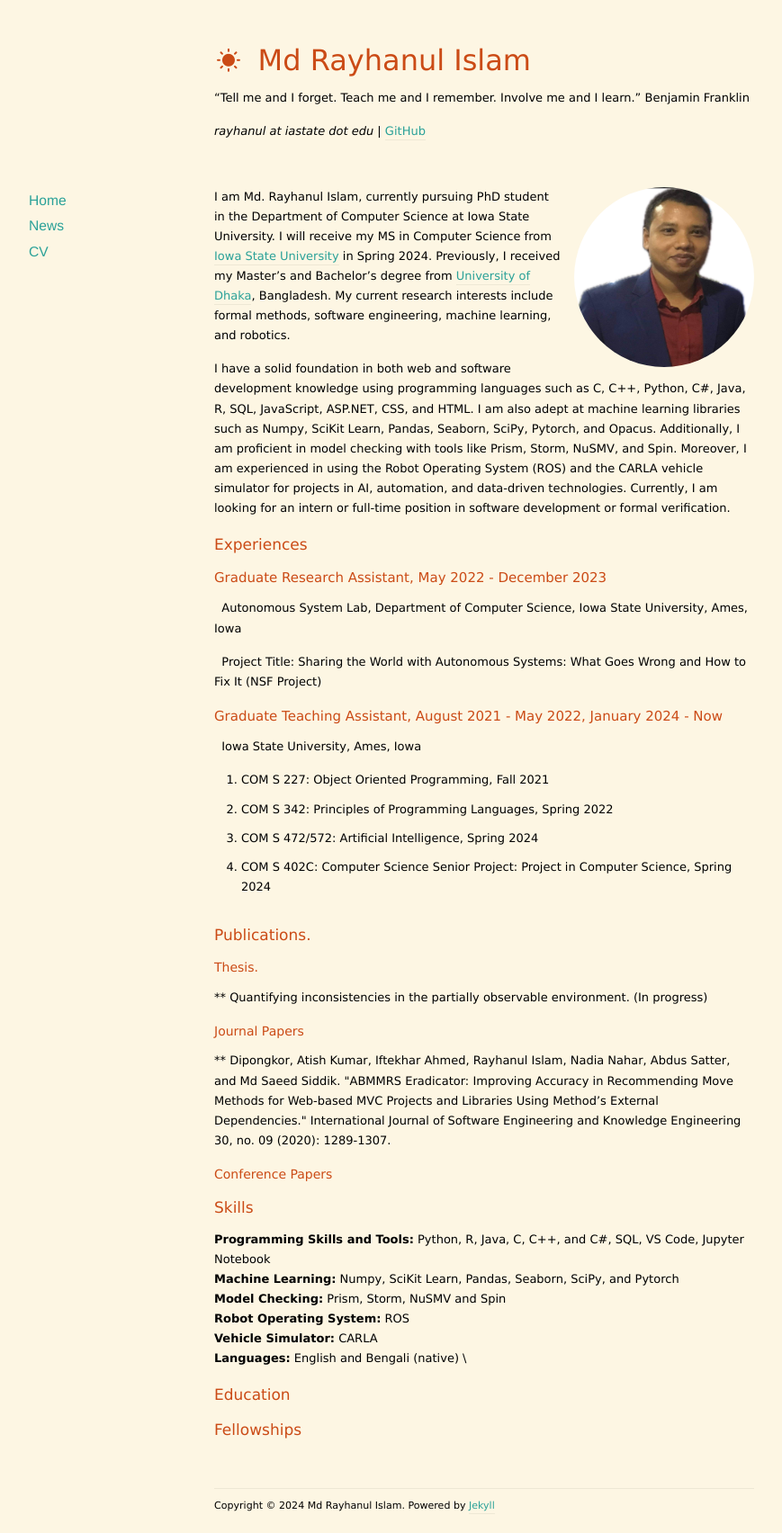
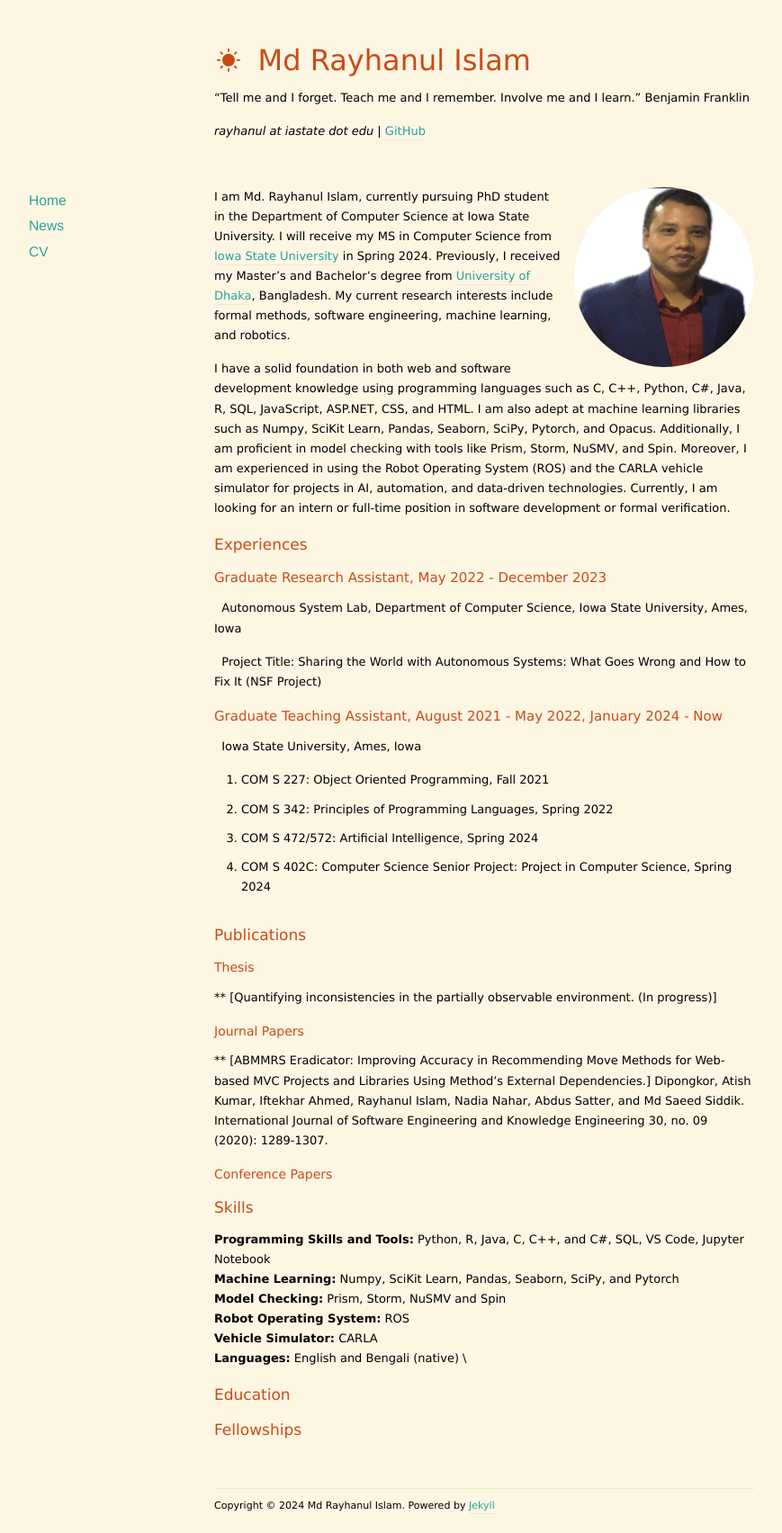
Before and after one commit to rayhanul/rayhanul.github.io, a Jekyll site: the page built from index.markdown, in a window 1280 px wide. Shown: the whole page at 90% size, without its empty margins (102-971 px from the left). Built offline with Jekyll 4.4.1, drawn with Linux system fonts in a browser that asks for light colours; nearby versions of some CDN libraries; the list of posts is cut into pages by our own code.

```diff
--- a/index.markdown
+++ b/index.markdown
@@ -44,16 +44,16 @@ int main(void){
 
 
 
-# Publications.
-### Thesis.
-** Quantifying inconsistencies in the partially observable environment. (In progress)
+# Publications
+
+### Thesis
+** [Quantifying inconsistencies in the partially observable environment. (In progress)]
 
 ### Journal Papers
 
-**  Dipongkor, Atish Kumar, Iftekhar Ahmed, Rayhanul Islam, Nadia Nahar,
-    Abdus Satter, and Md Saeed Siddik. \"ABMMRS Eradicator: Improving
-    Accuracy in Recommending Move Methods for Web-based MVC Projects and
-    Libraries Using Method's External Dependencies.\" International
+**  [ABMMRS Eradicator: Improving Accuracy in Recommending Move Methods for Web-based MVC Projects and
+    Libraries Using Method's External Dependencies.] Dipongkor, Atish Kumar, Iftekhar Ahmed, Rayhanul Islam, Nadia Nahar,
+    Abdus Satter, and Md Saeed Siddik. International
     Journal of Software Engineering and Knowledge Engineering 30, no. 09
     (2020): 1289-1307.
 
```
